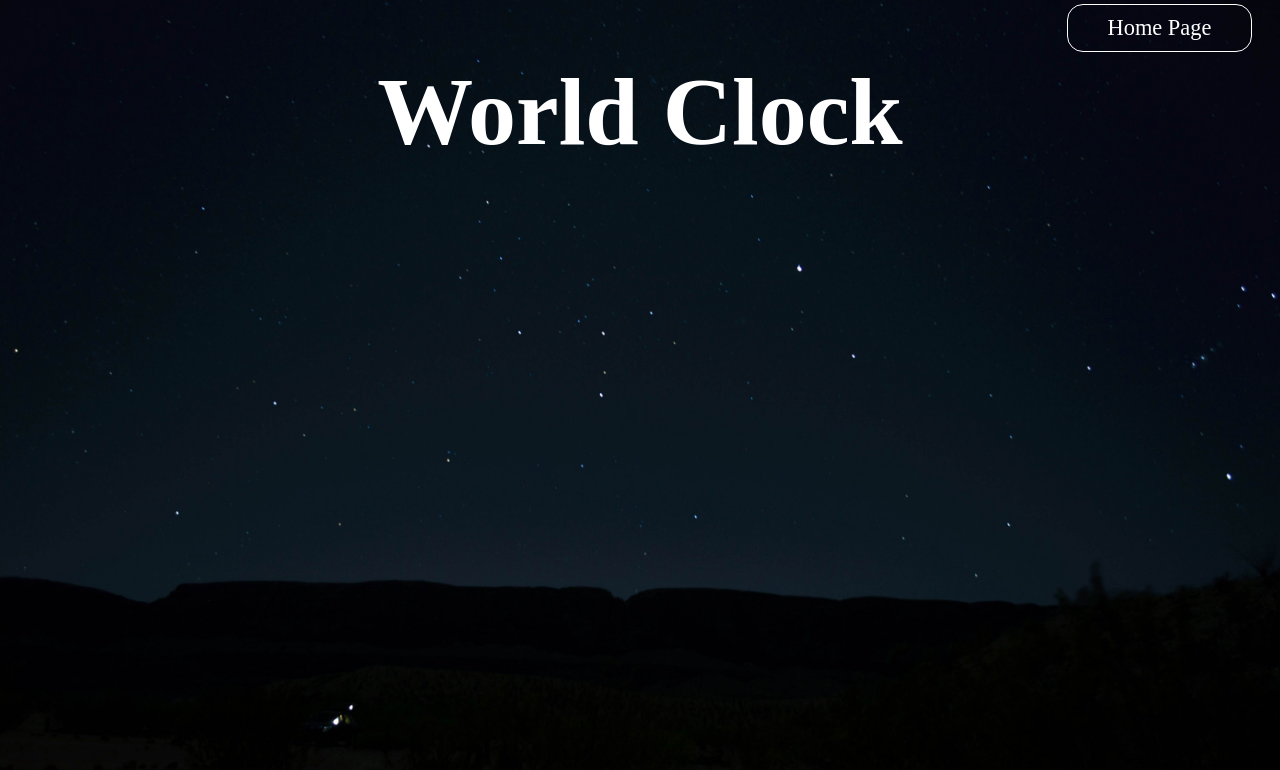
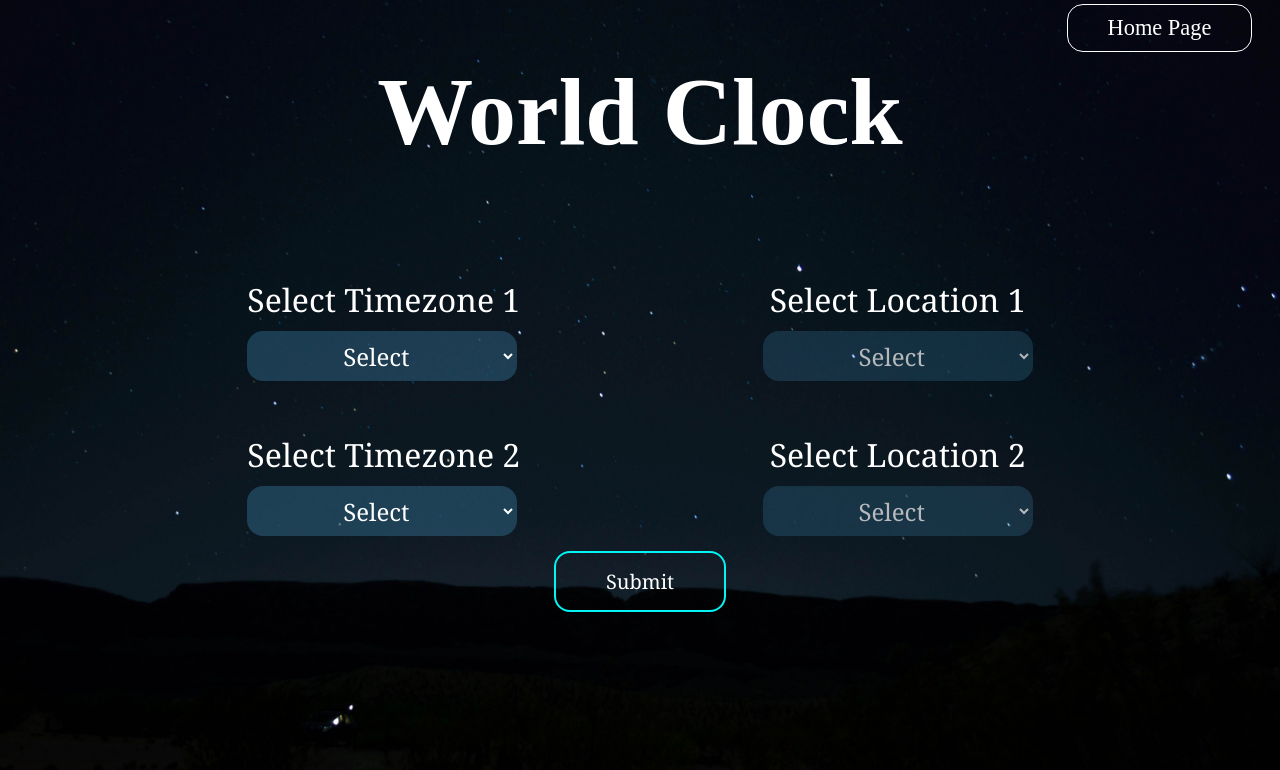
Before and after one commit to Marshneil13/World-Clock-App, a React (Create React App) app: page /time-difference in a window 1280 px wide. Shown: the top 770 px of the page. Built offline with nearby package versions, Linux system fonts and the light colour scheme; the HTML template or start-up script is replaced by a standard one.

Commit message:
location-time ui 2

```diff
--- a/src/pages/LocationTime.jsx
+++ b/src/pages/LocationTime.jsx
@@ -4,6 +4,7 @@ import { useState } from "react";
 import Json from "../data/db.json"
 import '../styles/locationtime.css';
 import axios from "axios";
+import '../time/Time.js'
 
 function LocationTime() {
 
@@ -16,6 +17,7 @@ function LocationTime() {
   const [location, setLocation] = useState("");
   const handleSubmit = async (e) => {
     e.preventDefault();
+
   };
 
   const handleArea = (e) => {
@@ -88,6 +90,9 @@ function LocationTime() {
           </div>
         </form>
       </div>
+      <div>
+
+      </div>
     </div>
   );
 }
--- a/src/pages/TimeDifference.jsx
+++ b/src/pages/TimeDifference.jsx
@@ -1,13 +1,152 @@
 import React from 'react'
 import Header from '../components/Header'
+import '../styles/locationtime.css'
+import Json from "../data/db.json"
+import { useState } from "react";
 
 function TimeDifference() {
+
+const timezones = Object.values(Json.TimeZone);
+  console.log('Time Zones', timezones)
+  const [timezone1, setTimezone1] = useState("");
+  const [timezone2, setTimezone2] = useState("");
+  const [submitDisable, setSubmitDisable] = useState(true);
+  const [area1Disable, setArea1Disable] = useState(true)
+  const [area2Disable, setArea2Disable] = useState(true)
+  const [area1, setArea1] = useState([]);
+  const [area2, setArea2] = useState([]);
+  const [location1, setLocation1] = useState("");
+  const [location2, setLocation2] = useState("");
+  const handleSubmit = async (e) => {
+    e.preventDefault();
+      setSubmitDisable(location1!=='select' && location2!=='select')
+    };
+
+  const handleArea1 = (e) => {
+    setLocation1(e.target.value);
+}
+
+const handleArea2 = (e) => {
+    setLocation2(e.target.value);
+}
+
+  const handleChange1 = async (e) => {
+    setTimezone1(e.target.value);
+    setArea1Disable(e.target.value === 'select');
+    const response = await fetch(`${process.env.REACT_APP_WORLD_CLOCK_URL}/timezone/${e.target.value}`);
+    const data = await response.json();
+    setArea1([]);
+    data.map(item => {
+      const len = item.split("/");
+
+      const add = len[len.length-1].replace('_', ' ');
+      setArea1(area => [...area, add]);
+    })
+
+  };
+
+  const handleChange2 = async (e) => {
+    setTimezone2(e.target.value);
+    setArea2Disable(e.target.value === 'select');
+    const response = await fetch(`${process.env.REACT_APP_WORLD_CLOCK_URL}/timezone/${e.target.value}`);
+    const data = await response.json();
+    setArea2([]);
+    data.map(item => {
+      const len = item.split("/");
+
+      const add = len[len.length-1].replace('_', ' ');
+      setArea2(area => [...area, add]);
+    })
+
+  };
+
+
   return (
     <div className='timeDifferenceContainer'>
         <div>
             <Header text={"Home Page"} route={"/"} />
         </div>
-        <div></div>
+        <div className="timeForm">
+        <form onSubmit={handleSubmit}>
+          <section className="inputContainer">
+          <div className="inputDiv">
+            <h3 className="inputLabel">Select Timezone 1</h3>
+            <select
+              value={timezone1}
+              onChange={handleChange1}
+              className="dropdown"
+            >
+                <option default value={'select'} className='options'>Select</option>
+                {
+                    timezones.map(zone => {
+                        return(<option value={zone} className='options'>{zone}</option>)
+                    })
+                }
+            </select>
+          </div>
+
+          <div className="inputDiv">
+            <h3 className="inputLabel">Select Location 1</h3>
+            <select
+              className="dropdown"
+              value={location1}
+              onChange={handleArea1}
+              disabled={area1Disable}
+            >
+                <option default value={'select'} className='options'>Select</option>
+                {
+                    area1.map(item => {
+                        return(<option value={item} className='options'>{item}</option>)
+                    })
+                }
+            </select>
+          </div>
+          </section>
+
+          <section className="inputContainer">
+          <div className="inputDiv">
+            <h3 className="inputLabel">Select Timezone 2</h3>
+            <select
+              value={timezone2}
+              onChange={handleChange2}
+              className="dropdown"
+            >
+                <option default value={'select'} className='options'>Select</option>
+                {
+                    timezones.map(zone => {
+                        return(<option value={zone} className='options'>{zone}</option>)
+                    })
+                }
+            </select>
+          </div>
+
+          <div className="inputDiv">
+            <h3 className="inputLabel">Select Location 2</h3>
+            <select
+              className="dropdown"
+              value={location2}
+              onChange={handleArea2}
+              disabled={area2Disable}
+            >
+                <option default value={'select'} className='options'>Select</option>
+                {
+                    area2.map(item => {
+                        return(<option value={item} className='options'>{item}</option>)
+                    })
+                }
+            </select>
+          </div>
+          </section>
+          <div className="submitDiv">
+          <button disabled={submitDisable}
+          className="submitBtn"
+          type="submit">Submit</button>
+          </div>
+        </form>
+      </div>
+      <div>
+
+      </div>
     </div>
   )
 }
```
